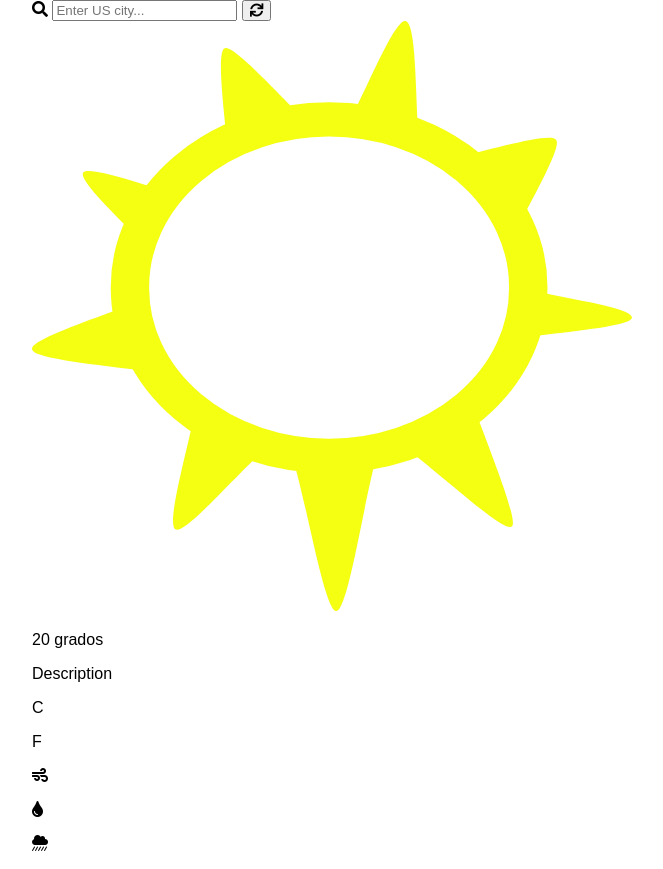
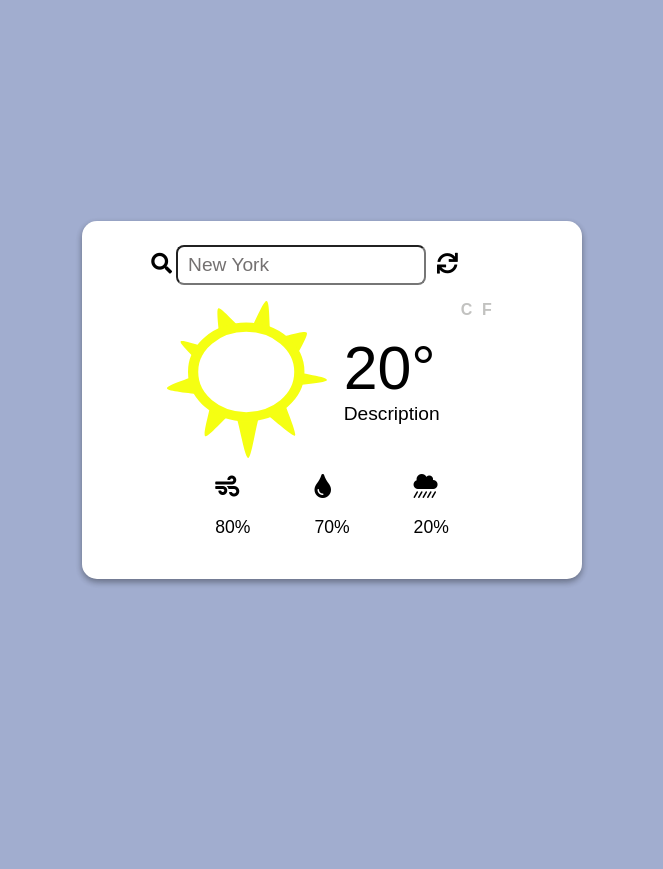
Before and after one commit to jharteaga/weather-daily-forecast, a plain HTML site: page index.html in a window 1280 px wide. Shown: the whole page, without its empty margins (308-971 px from the left). After the commit the page ends 800 px from the top, so only its background shows below. Drawn offline with Linux system fonts and the light colour scheme.

Commit message:
CSS Styling implemented

```diff
--- a/css/style.css
+++ b/css/style.css
@@ -6,12 +6,103 @@ body {
   margin: 0;
   padding: 0;
   font-family: Arial, Helvetica, sans-serif;
+  display: flex;
+  justify-content: center;
+  align-items: center;
+  height: 100vh;
+  background-color: rgb(161, 173, 207);
 }
 
 .main-container {
   display: flex;
   flex-direction: column;
-  width: 600px;
+  width: 500px;
   max-width: 600px;
-  margin: 0 auto;
+  align-items: center;
+  background-color: white;
+  border-radius: 15px;
+  padding: 1.5em;
+  box-shadow: 0 3px 6px rgba(0, 0, 0, 0.16), 0 3px 6px rgba(0, 0, 0, 0.23);
 }
+
+.cities {
+  justify-self: flex-start;
+  width: 80%;
+  margin-bottom: 1em;
+}
+
+.cities i {
+  font-size: 1.3rem;
+}
+
+.fa-search {
+  cursor: pointer;
+}
+
+#city {
+  width: 250px;
+  height: 40px;
+  border-radius: 8px;
+  font-size: 1.2rem;
+  padding-left: 0.5em;
+  color: rgb(116, 113, 113);
+}
+
+.update {
+  border: none;
+  background-color: transparent;
+  cursor: pointer;
+}
+
+.weather-container {
+  display: flex;
+  width: 80%;
+  justify-content: space-evenly;
+  align-items: center;
+  margin-bottom: 1em;
+}
+
+.weather-img {
+  width: 160px;
+  height: 100%;
+}
+
+.temperature-container p {
+  margin: 0;
+  padding: 0;
+}
+
+.tempNumber {
+  font-size: 3.8rem;
+}
+
+.tempDesc {
+  font-size: 1.2rem;
+}
+
+.metrics-container {
+  display: flex;
+  align-self: flex-start;
+}
+
+.metrics-container p {
+  font-size: 1rem;
+  color: rgb(194, 194, 192);
+  font-weight: 700;
+  margin: 0 0.3em;
+  cursor: pointer;
+}
+
+.info-container {
+  display: flex;
+  justify-content: space-evenly;
+  width: 80%;
+}
+
+.info-img {
+  font-size: 1.5rem;
+}
+
+.info-desc {
+  font-size: 1.1rem;
+}
--- a/index.html
+++ b/index.html
@@ -16,7 +16,12 @@
     <div class="main-container">
       <form class="cities" method="get">
         <i class="fas fa-search"></i>
-        <input type="text" id="city" placeholder="Enter US city..." />
+        <input
+          type="text"
+          id="city"
+          placeholder="New York City"
+          value="New York"
+        />
         <button class="update" id="update"><i class="fas fa-sync"></i></button>
       </form>
       <div class="weather-container">
@@ -27,7 +32,7 @@
           id="weather-img"
         />
         <div class="temperature-container">
-          <p class="tempNumber">20 grados</p>
+          <p class="tempNumber">20°</p>
           <p class="tempDesc">Description</p>
         </div>
         <div class="metrics-container">
@@ -38,15 +43,15 @@
       <div class="info-container">
         <div class="info">
           <i class="fas fa-wind info-img"></i>
-          <p class="info-desc"></p>
+          <p class="info-desc">80%</p>
         </div>
         <div class="info">
           <i class="fas fa-tint info-img"></i>
-          <p class="info-desc"></p>
+          <p class="info-desc">70%</p>
         </div>
         <div class="info">
-          <i class="fas fa-cloud-showers-heavy"></i>
-          <p class="info-desc"></p>
+          <i class="fas fa-cloud-showers-heavy info-img"></i>
+          <p class="info-desc">20%</p>
         </div>
       </div>
     </div>
```
